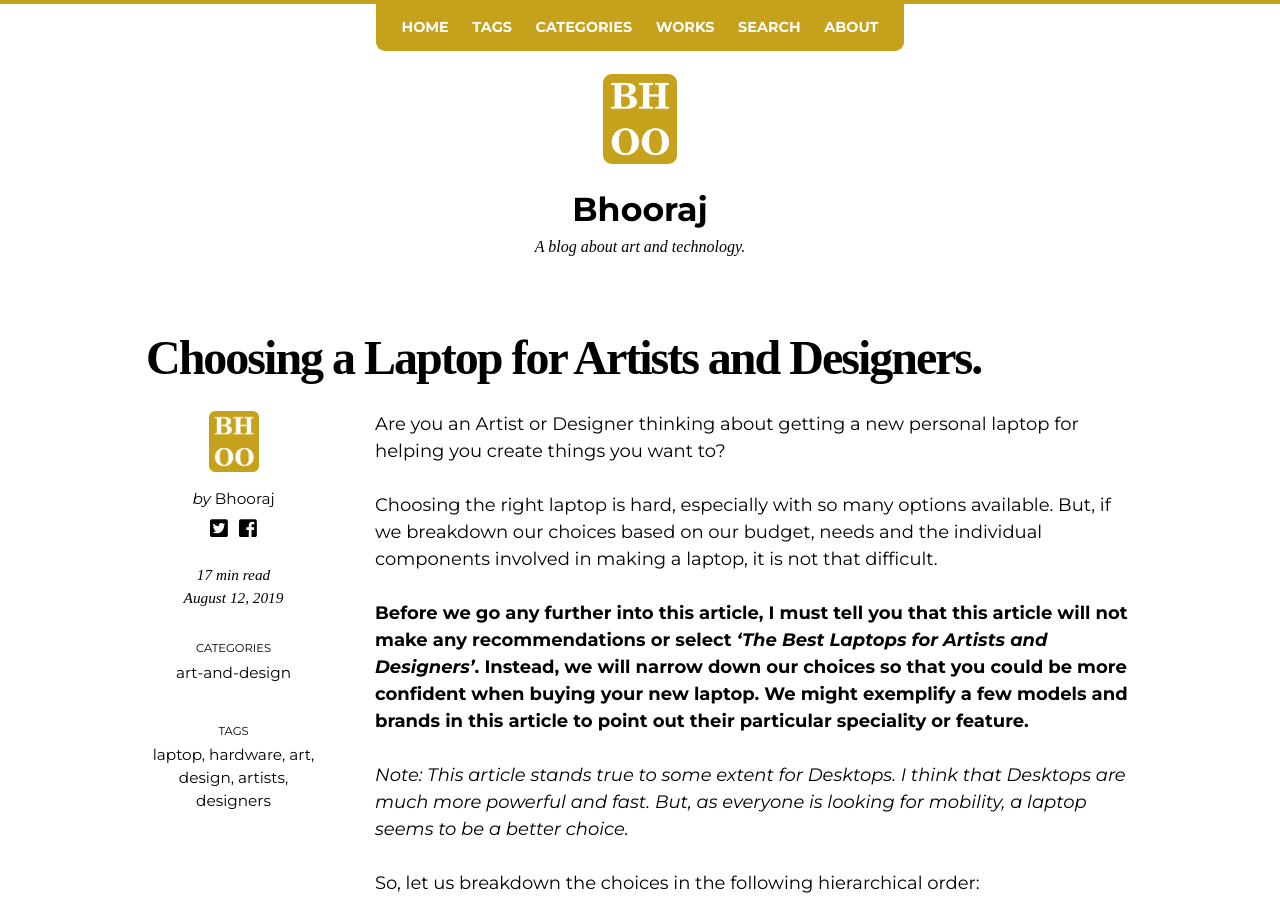
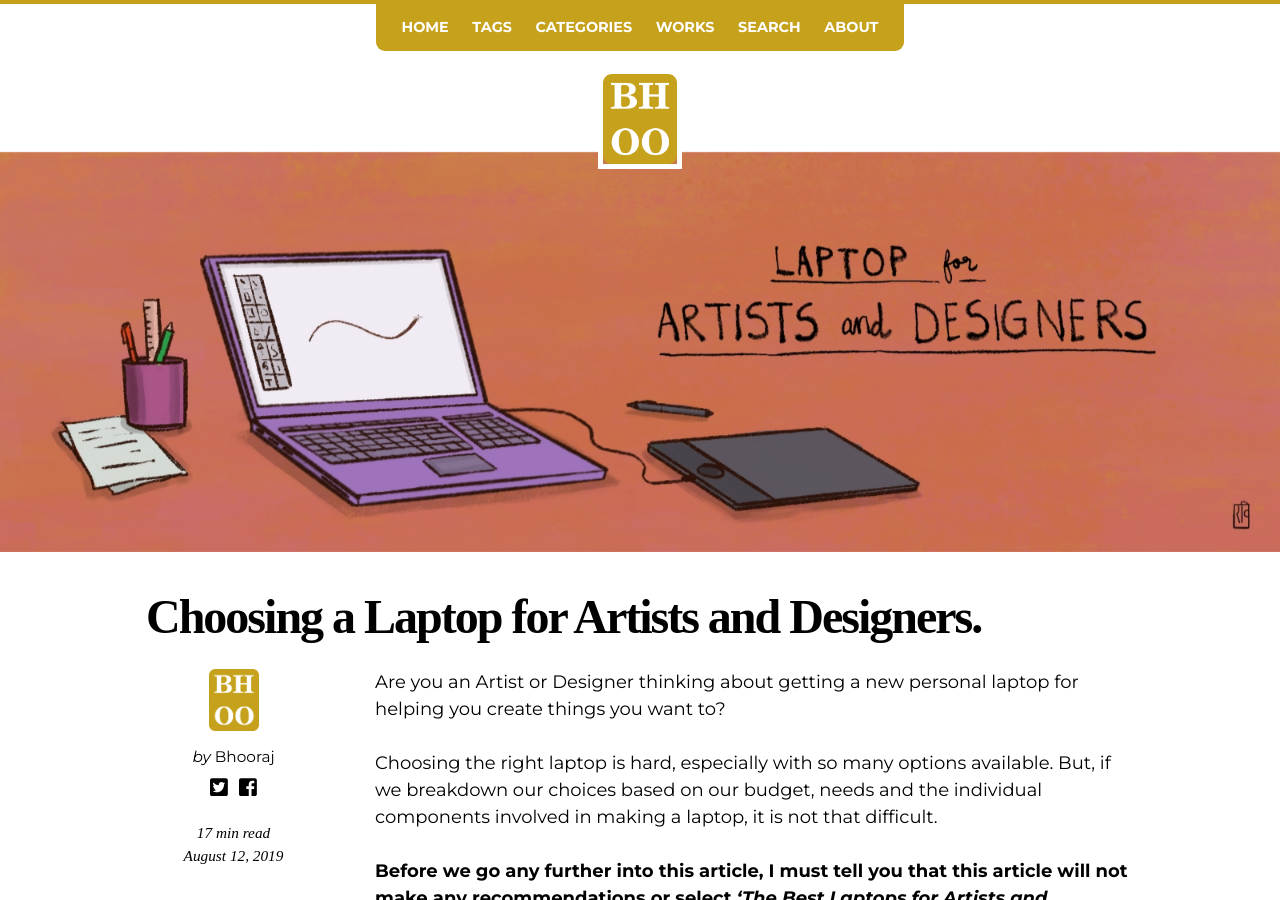
Before and after one commit to bhooraj/bhooraj-blog, a Jekyll site: the page built from _posts/2019-08-12-laptops-for-artists-designers.md, in a window 1280 px wide and 900 px high. Built offline with Jekyll 4.4.1, drawn with Linux system fonts in a browser that asks for light colours; nearby versions of some CDN libraries; some web fonts are replaced; comment, search, counter and statistics services are not loaded.

Commit message:
Update 2019-08-12-laptops-for-artists-designers.md

```diff
--- a/_posts/2019-08-12-laptops-for-artists-designers.md
+++ b/_posts/2019-08-12-laptops-for-artists-designers.md
@@ -2,6 +2,7 @@
 layout: post
 title: "Choosing a Laptop for Artists and Designers."
 excerpt_seperator: "<!--more-->"
+image: /images/laptop-for-artists-designers.jpg
 categories:
   - art-and-design
 tags:
```
